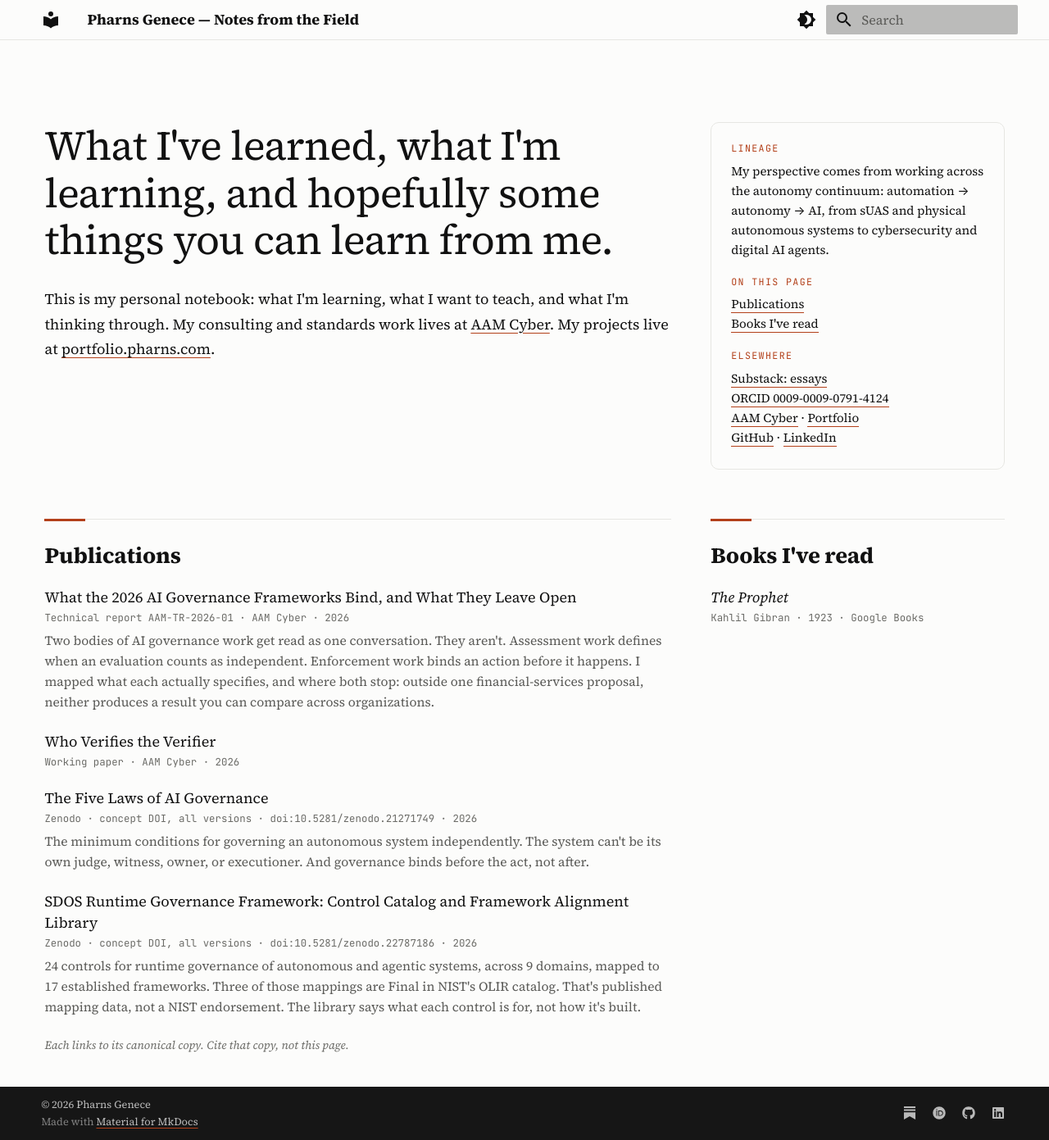
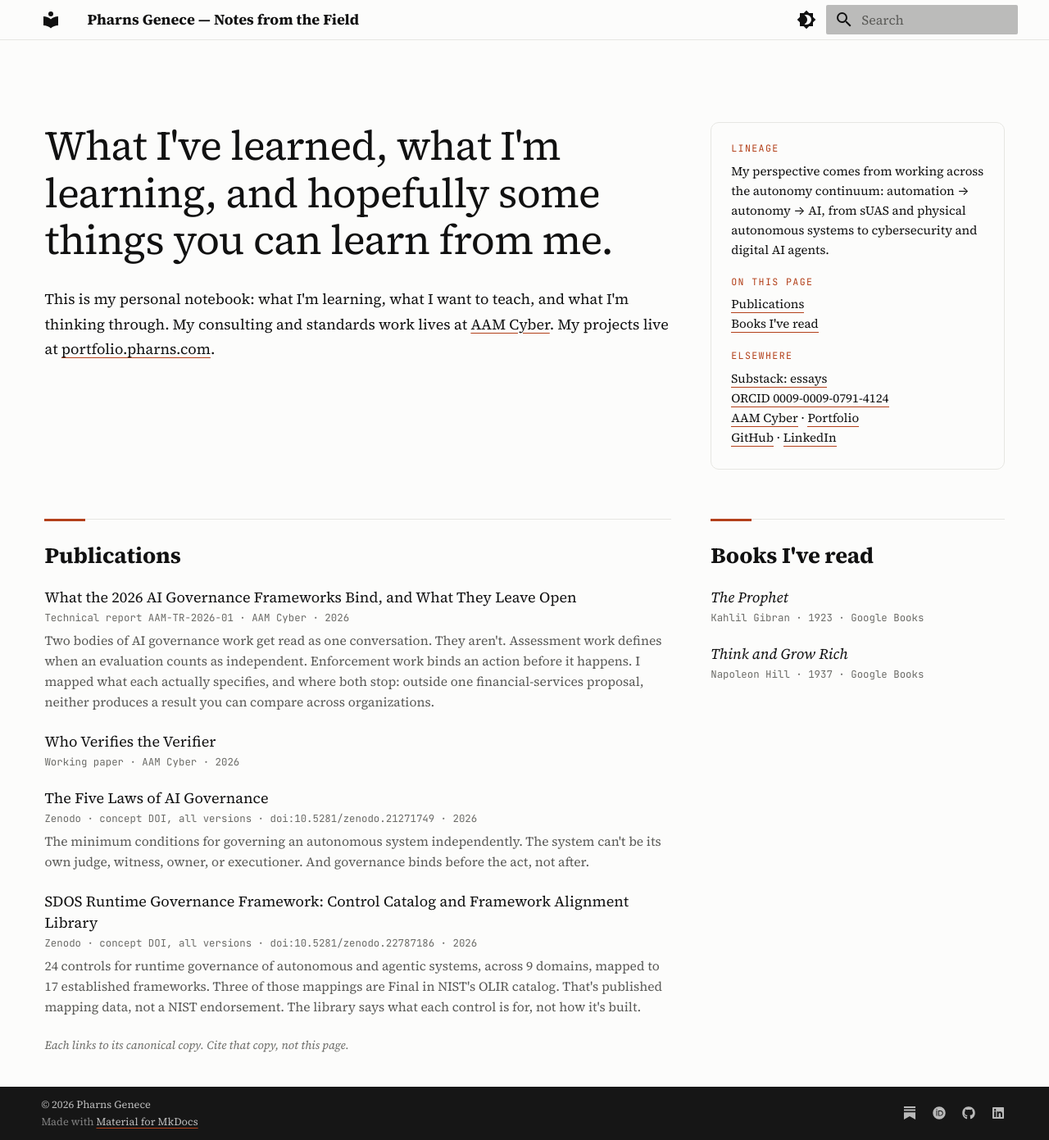
Before and after one commit to Pharns/research, an MkDocs documentation site: the page built from docs/index.md, in a window 1280 px wide and 1391 px high. Shown: the whole window at 82% size. Built offline with MkDocs 1.6.1 and Material for MkDocs 9.7.7, drawn with Linux system fonts in a browser that asks for light colours.

Commit message:
Books: add Think and Grow Rich (Napoleon Hill, 1937) with Google Books link

```diff
--- a/docs/index.md
+++ b/docs/index.md
@@ -78,6 +78,10 @@ Each links to its canonical copy. Cite that copy, not this page.
 <span class="pub-meta">Kahlil Gibran · 1923 · Google Books</span>
 {: .pub }
 
+[*Think and Grow Rich*](https://books.google.com/books?id=suoCrgEACAAJ)
+<span class="pub-meta">Napoleon Hill · 1937 · Google Books</span>
+{: .pub }
+
 </section>
 
 </div>
--- a/docs/llms.txt
+++ b/docs/llms.txt
@@ -18,6 +18,7 @@ Pharns Genece works across the autonomy continuum: automation to autonomy to AI,
 ## Books I've read
 
 - [The Prophet](https://books.google.com/books?id=KvSCPx9iwjIC), Kahlil Gibran (1923)
+- [Think and Grow Rich](https://books.google.com/books?id=suoCrgEACAAJ), Napoleon Hill (1937)
 
 ## Optional
 
```
